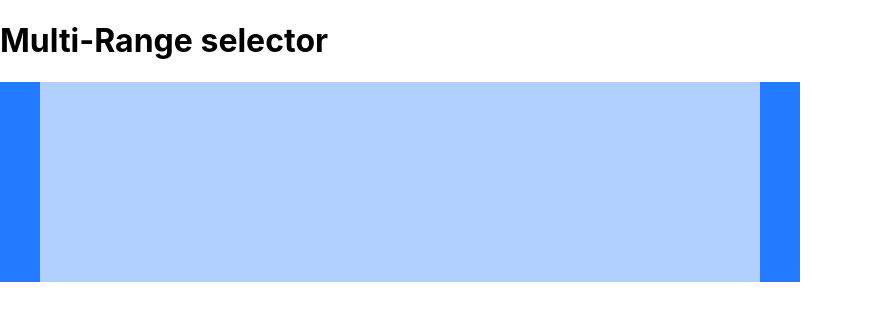
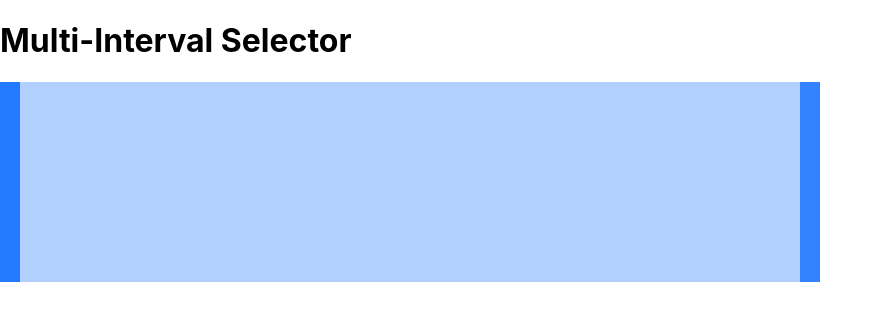
Before and after one commit to New-Branch-Ltd/MultiSelectComponentBlogpost, a React (Create React App) app: page / in a window 1280 px wide. Shown: the top 320 px of the page, without its empty margins (0-883 px from the left). Built offline with nearby package versions, Linux system fonts and the light colour scheme.

Commit message:
Add typescript. Position handles properly. Refactorings.

```diff
--- a/package.json
+++ b/package.json
@@ -6,9 +6,14 @@
     "@testing-library/jest-dom": "^5.17.0",
     "@testing-library/react": "^13.4.0",
     "@testing-library/user-event": "^13.5.0",
+    "@types/jest": "^29.5.11",
+    "@types/node": "^20.10.5",
+    "@types/react": "^18.2.45",
+    "@types/react-dom": "^18.2.18",
     "react": "^18.2.0",
     "react-dom": "^18.2.0",
     "react-scripts": "5.0.1",
+    "typescript": "^5.3.3",
     "web-vitals": "^2.1.4"
   },
   "scripts": {
--- a/src/App.css
+++ b/src/App.css
@@ -1,13 +1,11 @@
 .container {
   display: flex;
-  justify-content: space-between;
-  width: 800px;
   height: 200px;
   background: rgba(0,100,255,0.3);
+  position: relative;
 }
 
 .left-handle, .right-handle {
-  width: 40px;
   height: 100%;
   background: rgba(0,100,255, 0.8);
 }
@@ -15,5 +13,4 @@
 .left-handle:hover, .right-handle:hover {
   cursor: pointer;
   background: rgb(0, 100, 255);
-
 }
--- a/src/App.js
+++ /dev/null
@@ -1,16 +0,0 @@
-import './App.css'
-
-function App() {
-  return (
-    <div className="App">
-      <h1>Multi-Range selector</h1>
-
-      <div className="container">
-        <div className="left-handle"></div>
-        <div className="right-handle"></div>
-      </div>
-    </div>
-  );
-}
-
-export default App;
--- /dev/null
+++ b/src/App.tsx
@@ -0,0 +1,25 @@
+import React, { useState } from 'react';
+import Interval from './Interval';
+import './App.css';
+import { CONTAINER_WIDTH } from './constants';
+
+interface IntervalType {
+  min: number;
+  max: number;
+}
+
+function App() {
+  const [intervals, setIntervals] = useState<IntervalType[]>([{min: 0, max: 1000}])
+
+  return (
+    <div className="App">
+      <h1>Multi-Interval Selector</h1>
+
+      <div className="container" style={{width: `${CONTAINER_WIDTH}px`}}>
+        {intervals.map(i => <Interval min={i.min} max={i.max} />)}
+      </div>
+    </div>
+  );
+}
+
+export default App;
--- /dev/null
+++ b/src/Interval.tsx
@@ -0,0 +1,43 @@
+import React from "react";
+import { useEffect, useRef } from "react";
+import { HANDLE_WIDTH, intervalValueToContainerPosition } from "./constants";
+
+interface Props {
+  min: number;
+  max: number;
+}
+
+function Interval({ min, max }: Props) {
+  const leftHandleRef = useRef<HTMLDivElement>(null);
+  const rightHandleRef = useRef<HTMLDivElement>(null);
+
+  useEffect(() => {}, []);
+
+  const pixelsLeft = intervalValueToContainerPosition(min);
+  const pixelsRight = intervalValueToContainerPosition(max);
+
+  return (
+    <>
+      <div
+        ref={leftHandleRef}
+        style={{
+          position: "absolute",
+          left: `${pixelsLeft}px`,
+          width: `${HANDLE_WIDTH}px`
+        }}
+        className="left-handle"
+      />
+      <div
+        ref={rightHandleRef}
+        style={{
+          position: "absolute",
+          left: `${pixelsRight}px`,
+          width: `${HANDLE_WIDTH}px`
+        }}
+        className="right-handle"
+      />
+    </>
+  );
+}
+
+export default Interval;
--- /dev/null
+++ b/src/constants.ts
@@ -0,0 +1,9 @@
+export const CONTAINER_WIDTH = 800;
+export const HANDLE_WIDTH = 20;
+export const INTERVAL_MIN = 0;
+export const INTERVAL_MAX = 1000;
+
+
+export function intervalValueToContainerPosition(intervalValue: number) {
+  return (intervalValue * CONTAINER_WIDTH) / INTERVAL_MAX;
+}
--- a/src/index.js
+++ b/src/index.tsx
@@ -4,7 +4,8 @@ import './index.css';
 import App from './App';
 import reportWebVitals from './reportWebVitals';
 
-const root = ReactDOM.createRoot(document.getElementById('root'));
+const rootEl = document.getElementById('root');
+const root = ReactDOM.createRoot(rootEl as HTMLElement);
 root.render(
   <React.StrictMode>
     <App />
```
Also changed, not shown: tsconfig.json (added, +30 -0 lines), 2 other files (tests, documents, lock files or other folders).
